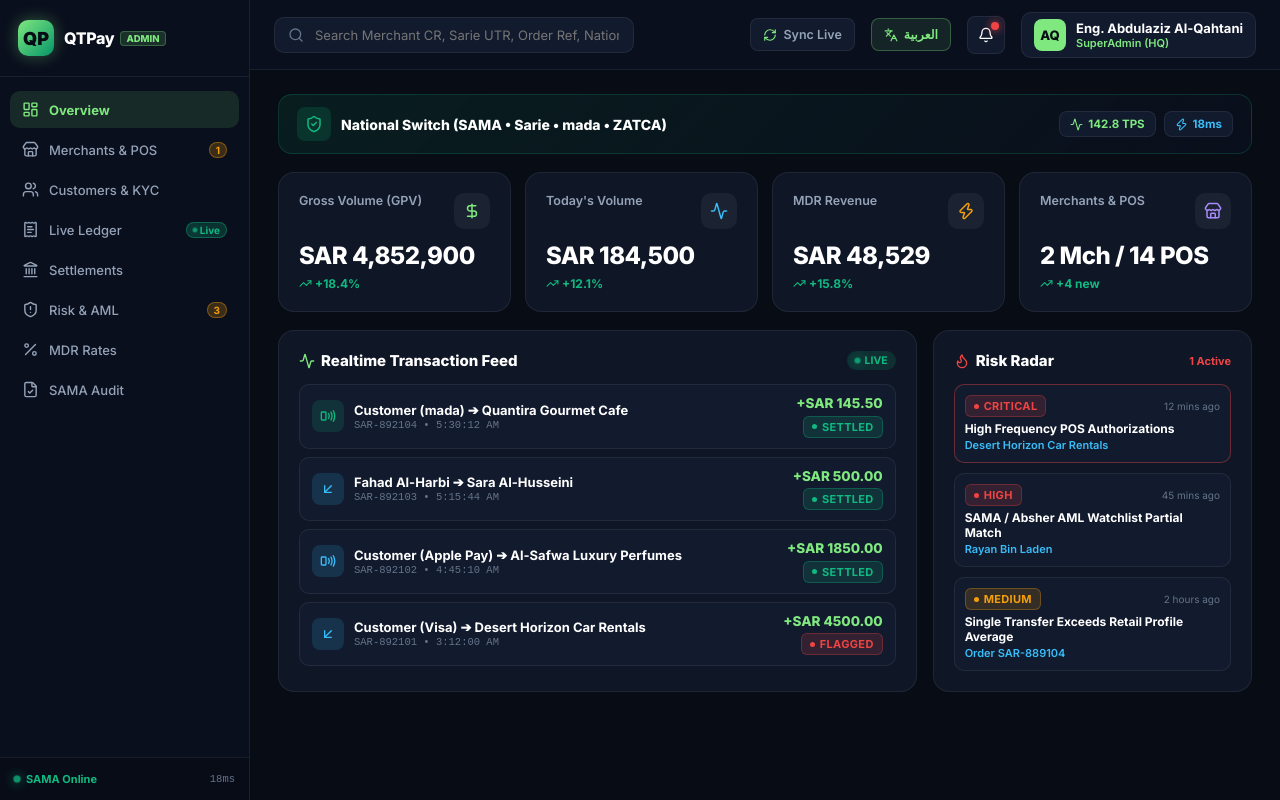
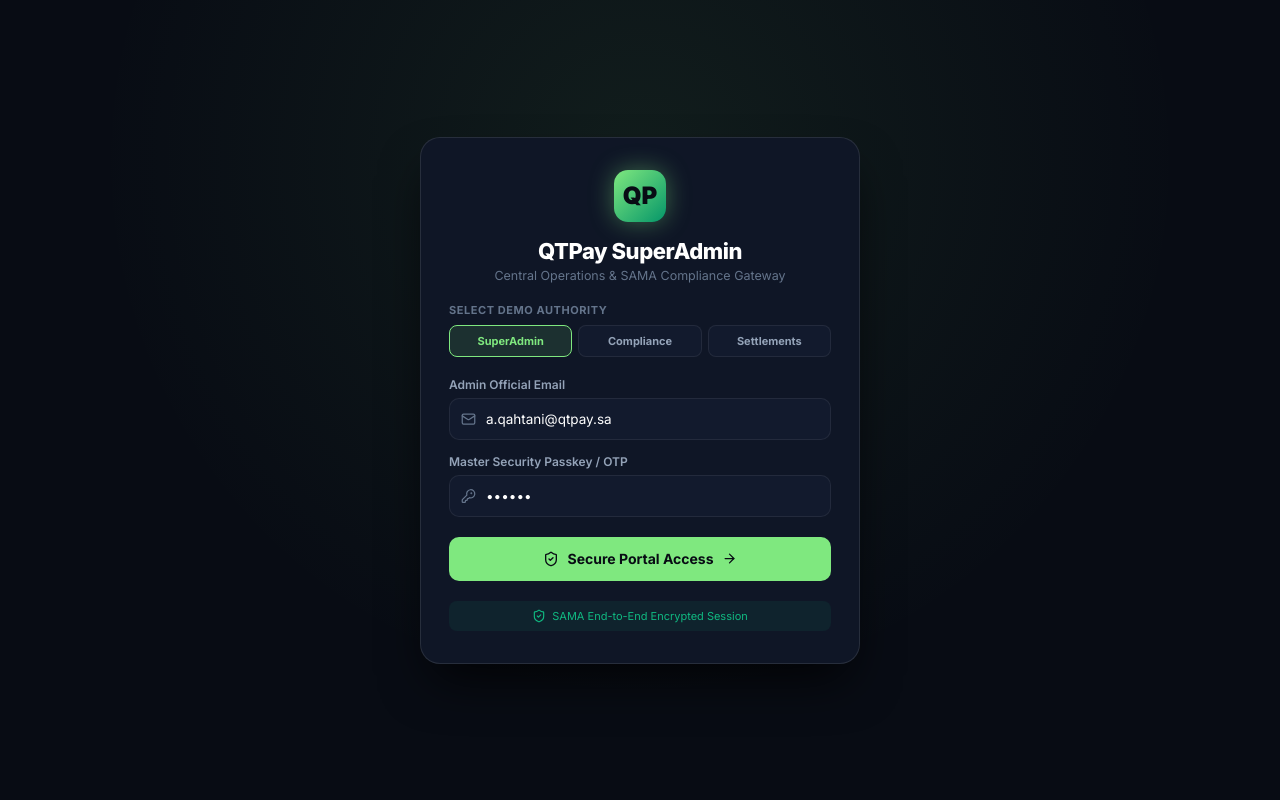
Before and after one commit to quantiratechnologies-gif/qtpay-admin-portal, a React (Vite) app: page / in a window 1280 px wide. Built offline with nearby package versions, Linux system fonts and the light colour scheme; no server answers.

Commit message:
feat: enforce secure admin login gate before accessing dashboard

```diff
--- a/src/App.tsx
+++ b/src/App.tsx
@@ -1,6 +1,7 @@
 import React, { useState, useEffect } from "react";
 import { Sidebar, NavTab } from "./components/Sidebar";
 import { Header } from "./components/Header";
+import { AdminLogin } from "./views/AdminLogin";
 import { ExecutiveDashboard } from "./views/ExecutiveDashboard";
 import { MerchantOperations } from "./views/MerchantOperations";
 import { ConsumerKYC } from "./views/ConsumerKYC";
@@ -21,6 +22,7 @@ import {
 } from "./services/mockData";
 import { subscribeToPlatformTransactions } from "./services/supabaseClient";
 import type {
+  AdminUser,
   Merchant,
   CustomerUser,
   PlatformTransaction,
@@ -31,6 +33,19 @@ import type {
 } from "./types";
 
 export function App() {
+  // Authentication Gate State
+  const [currentUser, setCurrentUser] = useState<AdminUser | null>(() => {
+    if (typeof window !== "undefined") {
+      const saved = localStorage.getItem("qtpay_admin_session");
+      if (saved) {
+        try {
+          return JSON.parse(saved);
+        } catch(e) {}
+      }
+    }
+    return null;
+  });
+
   const [currentTab, setCurrentTab] = useState<NavTab>("dashboard");
   const [lang, setLang] = useState<"en" | "ar">("en");
   const [sidebarOpen, setSidebarOpen] = useState(true);
@@ -58,10 +73,11 @@ export function App() {
 
   // Connect to Supabase Realtime Platform Stream
   useEffect(() => {
+    if (!currentUser) return;
+
     const unsubscribe = subscribeToPlatformTransactions((newTx) => {
       setTransactions((prev) => [newTx, ...prev]);
 
-      // Add audit log for realtime event
       const log: SamaAuditLog = {
         id: `aud_${Date.now()}`,
         timestamp: new Date().toISOString().replace("T", " ").substring(0, 19),
@@ -80,7 +96,22 @@ export function App() {
     return () => {
       unsubscribe();
     };
-  }, []);
+  }, [currentUser]);
+
+  const handleLoginSuccess = (user: AdminUser) => {
+    setCurrentUser(user);
+    localStorage.setItem("qtpay_admin_session", JSON.stringify(user));
+  };
+
+  const handleLogout = () => {
+    setCurrentUser(null);
+    localStorage.removeItem("qtpay_admin_session");
+  };
+
+  // If not logged in, render Admin Login screen!
+  if (!currentUser) {
+    return <AdminLogin onLoginSuccess={handleLoginSuccess} lang={lang} />;
+  }
 
   // Action Handlers
   const handleUpdateMerchantStatus = (merchantId: string, newStatus: Merchant["status"]) => {
@@ -91,13 +122,13 @@ export function App() {
     const log: SamaAuditLog = {
       id: `aud_${Date.now()}`,
       timestamp: new Date().toISOString().replace("T", " ").substring(0, 19),
-      adminName: currentAdminUser.name,
-      adminEmail: currentAdminUser.email,
+      adminName: currentUser.name,
+      adminEmail: currentUser.email,
       action: newStatus === "active" ? "APPROVE_MERCHANT_KYB" : "SUSPEND_MERCHANT",
       category: "KYB_APPROVAL",
       targetEntity: target ? target.businessName : merchantId,
       details: `Changed merchant KYB status to ${newStatus.toUpperCase()}`,
-      ipAddress: currentAdminUser.ipAddress,
+      ipAddress: currentUser.ipAddress,
       status: "SUCCESS"
     };
     setAuditLogs((prev) => [log, ...prev]);
@@ -112,13 +143,13 @@ export function App() {
     const log: SamaAuditLog = {
       id: `aud_${Date.now()}`,
       timestamp: new Date().toISOString().replace("T", " ").substring(0, 19),
-      adminName: currentAdminUser.name,
-      adminEmail: currentAdminUser.email,
+      adminName: currentUser.name,
+      adminEmail: currentUser.email,
       action: isNowFrozen ? "FREEZE_CUSTOMER_WALLET" : "UNFREEZE_CUSTOMER_WALLET",
       category: "ACCOUNT_FREEZE",
       targetEntity: target ? target.fullName : customerId,
       details: isNowFrozen ? "Locked wallet safety lock due to compliance investigation" : "Restored wallet access",
-      ipAddress: currentAdminUser.ipAddress,
+      ipAddress: currentUser.ipAddress,
       status: "SUCCESS"
     };
     setAuditLogs((prev) => [log, ...prev]);
@@ -132,13 +163,13 @@ export function App() {
     const log: SamaAuditLog = {
       id: `aud_${Date.now()}`,
       timestamp: new Date().toISOString().replace("T", " ").substring(0, 19),
-      adminName: currentAdminUser.name,
-      adminEmail: currentAdminUser.email,
+      adminName: currentUser.name,
+      adminEmail: currentUser.email,
       action: "EXECUTE_REFUND",
       category: "REFUND_EXECUTION",
       targetEntity: target ? target.orderRef : txId,
       details: `Reversed SAR ${target?.amount} back to original payment rail`,
-      ipAddress: currentAdminUser.ipAddress,
+      ipAddress: currentUser.ipAddress,
       status: "SUCCESS"
     };
     setAuditLogs((prev) => [log, ...prev]);
@@ -152,13 +183,13 @@ export function App() {
     const log: SamaAuditLog = {
       id: `aud_${Date.now()}`,
       timestamp: new Date().toISOString().replace("T", " ").substring(0, 19),
-      adminName: currentAdminUser.name,
-      adminEmail: currentAdminUser.email,
+      adminName: currentUser.name,
+      adminEmail: currentUser.email,
       action: "DISPATCH_SETTLEMENT_BATCH",
       category: "SETTLEMENT_DISPATCH",
       targetEntity: target ? target.batchRef : batchId,
       details: `Dispatched net SAR ${target?.totalNetDisbursedSar.toLocaleString()} to partner bank`,
-      ipAddress: currentAdminUser.ipAddress,
+      ipAddress: currentUser.ipAddress,
       status: "SUCCESS"
     };
     setAuditLogs((prev) => [log, ...prev]);
@@ -199,13 +230,15 @@ export function App() {
       {/* Main Content Area */}
       <div style={{ flex: 1, display: "flex", flexDirection: "column", minWidth: 0 }}>
         <Header
+          currentUser={currentUser}
+          onLogout={handleLogout}
           lang={lang}
           onToggleLang={() => setLang(lang === "en" ? "ar" : "en")}
           onRefreshData={handleRefreshData}
           isRefreshing={isRefreshing}
         />
 
-        <main style={{ flex: 1, padding: "24px 28px", overflowY: "auto" }}>
+        <main style={{ flex: 1, padding: "20px 24px", overflowY: "auto" }}>
           {currentTab === "dashboard" && (
             <ExecutiveDashboard
               transactions={transactions}
--- a/src/components/Header.tsx
+++ b/src/components/Header.tsx
@@ -3,14 +3,14 @@ import {
   Bell,
   Search,
   Languages,
-  Shield,
   RefreshCw,
-  LogOut,
-  ChevronDown
+  LogOut
 } from "lucide-react";
-import { currentAdminUser } from "../services/mockData";
+import type { AdminUser } from "../types";
 
 interface HeaderProps {
+  currentUser: AdminUser;
+  onLogout: () => void;
   lang: "en" | "ar";
   onToggleLang: () => void;
   onRefreshData: () => void;
@@ -18,6 +18,8 @@ interface HeaderProps {
 }
 
 export const Header: React.FC<HeaderProps> = ({
+  currentUser,
+  onLogout,
   lang,
   onToggleLang,
   onRefreshData,
@@ -27,10 +29,10 @@ export const Header: React.FC<HeaderProps> = ({
 
   return (
     <header style={{
-      height: "70px",
+      height: "64px",
       backgroundColor: "#0A0F1D",
       borderBottom: "1px solid var(--border-subtle)",
-      padding: "0 24px",
+      padding: "0 22px",
       display: "flex",
       alignItems: "center",
       justifyContent: "space-between",
@@ -39,35 +41,35 @@ export const Header: React.FC<HeaderProps> = ({
       zIndex: 30
     }}>
       {/* Global Search Bar */}
-      <div style={{ position: "relative", width: "360px" }}>
+      <div style={{ position: "relative", width: "320px" }}>
         <Search
-          size={16}
+          size={15}
           color="#64748B"
           style={{
             position: "absolute",
             top: "50%",
             transform: "translateY(-50%)",
-            [isAr ? "right" : "left"]: "14px"
+            [isAr ? "right" : "left"]: "12px"
           }}
         />
         <input
           type="text"
-          placeholder={isAr ? "بحث عن تاجر، سريالية، أمر دفع، أو رقم هوية..." : "Search Merchant CR, Sarie UTR, Order Ref, National ID..."}
+          placeholder={isAr ? "بحث سريع..." : "Quick search CR, UTR, Order..."}
           style={{
             width: "100%",
             background: "#121A2D",
             border: "1px solid var(--border-subtle)",
-            borderRadius: "10px",
-            padding: isAr ? "9px 40px 9px 14px" : "9px 14px 9px 40px",
+            borderRadius: "8px",
+            padding: isAr ? "8px 36px 8px 12px" : "8px 12px 8px 36px",
             color: "#FFFFFF",
-            fontSize: "13px",
+            fontSize: "12.5px",
             outline: "none"
           }}
         />
       </div>
 
       {/* Right Controls */}
-      <div style={{ display: "flex", alignItems: "center", gap: "16px" }}>
+      <div style={{ display: "flex", alignItems: "center", gap: "12px" }}>
         {/* Refresh Live Button */}
         <button
           onClick={onRefreshData}
@@ -77,17 +79,17 @@ export const Header: React.FC<HeaderProps> = ({
             border: "1px solid var(--border-subtle)",
             color: "#94A3B8",
             borderRadius: "8px",
-            padding: "8px 12px",
+            padding: "6px 10px",
             display: "flex",
             alignItems: "center",
-            gap: "6px",
-            fontSize: "12.5px",
+            gap: "5px",
+            fontSize: "12px",
             fontWeight: 600,
             cursor: "pointer"
           }}
         >
-          <RefreshCw size={14} className={isRefreshing ? "animate-spin" : ""} color="#7FE87F" />
-          <span>{isAr ? "تحديث مباشر" : "Sync Live"}</span>
+          <RefreshCw size={13} className={isRefreshing ? "animate-spin" : ""} color="#7FE87F" />
+          <span>{isAr ? "تحديث" : "Sync"}</span>
         </button>
 
         {/* Language Switcher */}
@@ -98,80 +100,72 @@ export const Header: React.FC<HeaderProps> = ({
             border: "1px solid rgba(127, 232, 127, 0.3)",
             color: "#7FE87F",
             borderRadius: "8px",
-            padding: "8px 12px",
+            padding: "6px 10px",
             display: "flex",
             alignItems: "center",
-            gap: "6px",
-            fontSize: "12.5px",
+            gap: "5px",
+            fontSize: "12px",
             fontWeight: 700,
             cursor: "pointer"
           }}
         >
-          <Languages size={14} />
-          <span>{isAr ? "English" : "العربية"}</span>
+          <Languages size={13} />
+          <span>{isAr ? "EN" : "عربي"}</span>
         </button>
-
-        {/* Notification Bell */}
-        <div style={{ position: "relative" }}>
-          <button style={{
-            background: "#121A2D",
-            border: "1px solid var(--border-subtle)",
-            borderRadius: "8px",
-            width: "38px",
-            height: "38px",
-            display: "flex",
-            alignItems: "center",
-            justifyContent: "center",
-            color: "#FFFFFF",
-            cursor: "pointer"
-          }}>
-            <Bell size={16} />
-            <span style={{
-              position: "absolute",
-              top: "6px",
-              right: "6px",
-              width: "8px",
-              height: "8px",
-              background: "#EF4444",
-              borderRadius: "50%",
-              boxShadow: "0 0 8px #EF4444"
-            }} />
-          </button>
-        </div>
 
         {/* Admin Profile Chip */}
         <div style={{
           display: "flex",
           alignItems: "center",
-          gap: "10px",
-          padding: "6px 12px",
+          gap: "8px",
+          padding: "5px 10px",
           background: "#121A2D",
-          borderRadius: "10px",
+          borderRadius: "8px",
           border: "1px solid var(--border-subtle)"
         }}>
           <div style={{
-            width: "32px",
-            height: "32px",
-            borderRadius: "8px",
+            width: "28px",
+            height: "28px",
+            borderRadius: "6px",
             background: "#7FE87F",
             color: "#080C14",
             fontWeight: 800,
             display: "flex",
             alignItems: "center",
             justifyContent: "center",
-            fontSize: "13px"
+            fontSize: "12px"
           }}>
-            {currentAdminUser.avatar}
+            {currentUser.avatar}
           </div>
           <div style={{ textAlign: isAr ? "right" : "left" }}>
-            <div style={{ fontSize: "13px", fontWeight: 700, color: "#FFFFFF" }}>
-              {currentAdminUser.name}
+            <div style={{ fontSize: "12px", fontWeight: 700, color: "#FFFFFF" }}>
+              {currentUser.name.split(" ")[0]}
             </div>
-            <div style={{ fontSize: "11px", color: "#7FE87F", fontWeight: 600 }}>
-              {isAr ? "مسؤول النظام الأعلى" : "SuperAdmin (HQ)"}
+            <div style={{ fontSize: "10px", color: "#7FE87F", fontWeight: 600, textTransform: "uppercase" }}>
+              {currentUser.role}
             </div>
           </div>
         </div>
+
+        {/* Logout Button */}
+        <button
+          onClick={onLogout}
+          title={isAr ? "تسجيل الخروج" : "Logout"}
+          style={{
+            background: "rgba(239, 68, 68, 0.12)",
+            border: "1px solid rgba(239, 68, 68, 0.25)",
+            color: "#F87171",
+            borderRadius: "8px",
+            width: "34px",
+            height: "34px",
+            display: "flex",
+            alignItems: "center",
+            justifyContent: "center",
+            cursor: "pointer"
+          }}
+        >
+          <LogOut size={15} />
+        </button>
       </div>
     </header>
   );
--- /dev/null
+++ b/src/views/AdminLogin.tsx
@@ -0,0 +1,232 @@
+import React, { useState } from "react";
+import {
+  ShieldCheck,
+  Lock,
+  Mail,
+  KeyRound,
+  ArrowRight,
+  Shield,
+  Zap,
+  Globe2,
+  CheckCircle2,
+  UserCheck
+} from "lucide-react";
+import type { AdminUser, AdminRole } from "../types";
+
+interface AdminLoginProps {
+  onLoginSuccess: (user: AdminUser) => void;
+  lang: "en" | "ar";
+}
+
+export const AdminLogin: React.FC<AdminLoginProps> = ({ onLoginSuccess, lang }) => {
+  const isAr = lang === "ar";
+  const [email, setEmail] = useState("a.qahtani@qtpay.sa");
+  const [passcode, setPasscode] = useState("908234");
+  const [role, setRole] = useState<AdminRole>("superadmin");
+  const [isLoading, setIsLoading] = useState(false);
+
+  const handleSubmit = (e: React.FormEvent) => {
+    e.preventDefault();
+    setIsLoading(true);
+    setTimeout(() => {
+      const user: AdminUser = {
+        id: "adm_" + Math.floor(100000 + Math.random() * 900000),
+        name: role === "superadmin" ? "Eng. Abdulaziz Al-Qahtani" : role === "compliance_officer" ? "Mona Al-Shehri (Compliance)" : "Faris Al-Harbi (Settlements)",
+        email: email,
+        role: role,
+        avatar: role === "superadmin" ? "AQ" : role === "compliance_officer" ? "MS" : "FH",
+        lastLogin: "Just Now",
+        ipAddress: "178.135.92.14"
+      };
+      onLoginSuccess(user);
+      setIsLoading(false);
+    }, 600);
+  };
+
+  const handleDemoSelect = (selectedRole: AdminRole, demoEmail: string) => {
+    setRole(selectedRole);
+    setEmail(demoEmail);
+    setPasscode("908234");
+  };
+
+  return (
+    <div style={{
+      width: "100vw",
+      minHeight: "100vh",
+      backgroundColor: "#080C14",
+      backgroundImage: "radial-gradient(circle at 50% 20%, rgba(127, 232, 127, 0.08) 0%, transparent 60%)",
+      display: "flex",
+      alignItems: "center",
+      justifyContent: "center",
+      padding: "20px",
+      boxSizing: "border-box",
+      color: "#FFFFFF"
+    }}>
+      <div style={{
+        width: "100%",
+        maxWidth: "440px",
+        background: "#0F1626",
+        border: "1px solid rgba(255, 255, 255, 0.1)",
+        borderRadius: "20px",
+        padding: "32px 28px",
+        boxShadow: "0 25px 50px -12px rgba(0, 0, 0, 0.8)",
+        display: "flex",
+        flexDirection: "column",
+        gap: "20px"
+      }}>
+        {/* Header */}
+        <div style={{ textAlign: "center" }}>
+          <div style={{
+            width: "52px",
+            height: "52px",
+            borderRadius: "14px",
+            background: "linear-gradient(135deg, #7FE87F, #059669)",
+            display: "flex",
+            alignItems: "center",
+            justifyContent: "center",
+            margin: "0 auto 16px auto",
+            boxShadow: "0 0 24px rgba(127, 232, 127, 0.4)",
+            color: "#080C14",
+            fontWeight: 900,
+            fontSize: "24px"
+          }}>
+            QP
+          </div>
+          <h1 style={{ fontSize: "22px", fontWeight: 800, letterSpacing: "-0.02em", margin: "0 0 4px 0" }}>
+            {isAr ? "تسجيل دخول المشرفين" : "QTPay SuperAdmin"}
+          </h1>
+          <p style={{ fontSize: "12.5px", color: "var(--text-muted)", margin: 0 }}>
+            {isAr ? "بوابة الرقابة والامتثال لأنظمة البنك المركزي السعودي" : "Central Operations & SAMA Compliance Gateway"}
+          </p>
+        </div>
+
+        {/* Demo Roles Quick Pill Picker */}
+        <div>
+          <span style={{ fontSize: "11px", fontWeight: 700, color: "var(--text-muted)", textTransform: "uppercase", letterSpacing: "0.05em", display: "block", marginBottom: "8px" }}>
+            {isAr ? "اختيار الصلاحية السريعة (تجريبي)" : "Select Demo Authority"}
+          </span>
+          <div style={{ display: "grid", gridTemplateColumns: "1fr 1fr 1fr", gap: "6px" }}>
+            <button
+              type="button"
+              onClick={() => handleDemoSelect("superadmin", "a.qahtani@qtpay.sa")}
+              style={{
+                padding: "8px 6px",
+                borderRadius: "8px",
+                border: role === "superadmin" ? "1px solid #7FE87F" : "1px solid var(--border-subtle)",
+                background: role === "superadmin" ? "rgba(127, 232, 127, 0.12)" : "#121A2D",
+                color: role === "superadmin" ? "#7FE87F" : "var(--text-secondary)",
+                fontSize: "11px",
+                fontWeight: 700,
+                cursor: "pointer"
+              }}
+            >
+              SuperAdmin
+            </button>
+            <button
+              type="button"
+              onClick={() => handleDemoSelect("compliance_officer", "m.shehri@qtpay.sa")}
+              style={{
+                padding: "8px 6px",
+                borderRadius: "8px",
+                border: role === "compliance_officer" ? "1px solid #38BDF8" : "1px solid var(--border-subtle)",
+                background: role === "compliance_officer" ? "rgba(56, 189, 248, 0.12)" : "#121A2D",
+                color: role === "compliance_officer" ? "#38BDF8" : "var(--text-secondary)",
+                fontSize: "11px",
+                fontWeight: 700,
+                cursor: "pointer"
+              }}
+            >
+              Compliance
+            </button>
+            <button
+              type="button"
+              onClick={() => handleDemoSelect("settlement_manager", "f.harbi@qtpay.sa")}
+              style={{
+                padding: "8px 6px",
+                borderRadius: "8px",
+                border: role === "settlement_manager" ? "1px solid #F59E0B" : "1px solid var(--border-subtle)",
+                background: role === "settlement_manager" ? "rgba(245, 158, 11, 0.12)" : "#121A2D",
+                color: role === "settlement_manager" ? "#F59E0B" : "var(--text-secondary)",
+                fontSize: "11px",
+                fontWeight: 700,
+                cursor: "pointer"
+              }}
+            >
+              Settlements
+            </button>
+          </div>
+        </div>
+
+        {/* Login Form */}
+        <form onSubmit={handleSubmit} style={{ display: "flex", flexDirection: "column", gap: "14px" }}>
+          <div>
+            <label style={{ fontSize: "12px", fontWeight: 600, color: "var(--text-secondary)", display: "block", marginBottom: "6px" }}>
+              {isAr ? "البريد الإلكتروني الإداري" : "Admin Official Email"}
+            </label>
+            <div style={{ position: "relative" }}>
+              <Mail size={15} color="#64748B" style={{ position: "absolute", top: "50%", transform: "translateY(-50%)", left: "12px" }} />
+              <input
+                type="email"
+                required
+                value={email}
+                onChange={(e) => setEmail(e.target.value)}
+                className="input-field"
+                style={{ width: "100%", paddingLeft: "36px", height: "42px" }}
+              />
+            </div>
+          </div>
+
+          <div>
+            <label style={{ fontSize: "12px", fontWeight: 600, color: "var(--text-secondary)", display: "block", marginBottom: "6px" }}>
+              {isAr ? "رمز التحقق / كلمة المرور" : "Master Security Passkey / OTP"}
+            </label>
+            <div style={{ position: "relative" }}>
+              <KeyRound size={15} color="#64748B" style={{ position: "absolute", top: "50%", transform: "translateY(-50%)", left: "12px" }} />
+              <input
+                type="password"
+                required
+                value={passcode}
+                onChange={(e) => setPasscode(e.target.value)}
+                className="input-field"
+                style={{ width: "100%", paddingLeft: "36px", height: "42px" }}
+              />
+            </div>
+          </div>
+
+          <button
+            type="submit"
+            disabled={isLoading}
+            className="btn-primary"
+            style={{ width: "100%", height: "44px", justifyContent: "center", marginTop: "6px", fontSize: "14px" }}
+          >
+            {isLoading ? (
+              <span>Authenticating...</span>
+            ) : (
+              <>
+                <ShieldCheck size={16} />
+                <span>{isAr ? "تسجيل الدخول الآمن" : "Secure Portal Access"}</span>
+                <ArrowRight size={15} />
+              </>
+            )}
+          </button>
+        </form>
+
+        {/* Security Badge Footer */}
+        <div style={{
+          display: "flex",
+          alignItems: "center",
+          justifyContent: "center",
+          gap: "6px",
+          fontSize: "11px",
+          color: "#10B981",
+          background: "rgba(16, 185, 129, 0.08)",
+          padding: "8px",
+          borderRadius: "8px"
+        }}>
+          <ShieldCheck size={14} />
+          <span>SAMA End-to-End Encrypted Session</span>
+        </div>
+      </div>
+    </div>
+  );
+};
```
